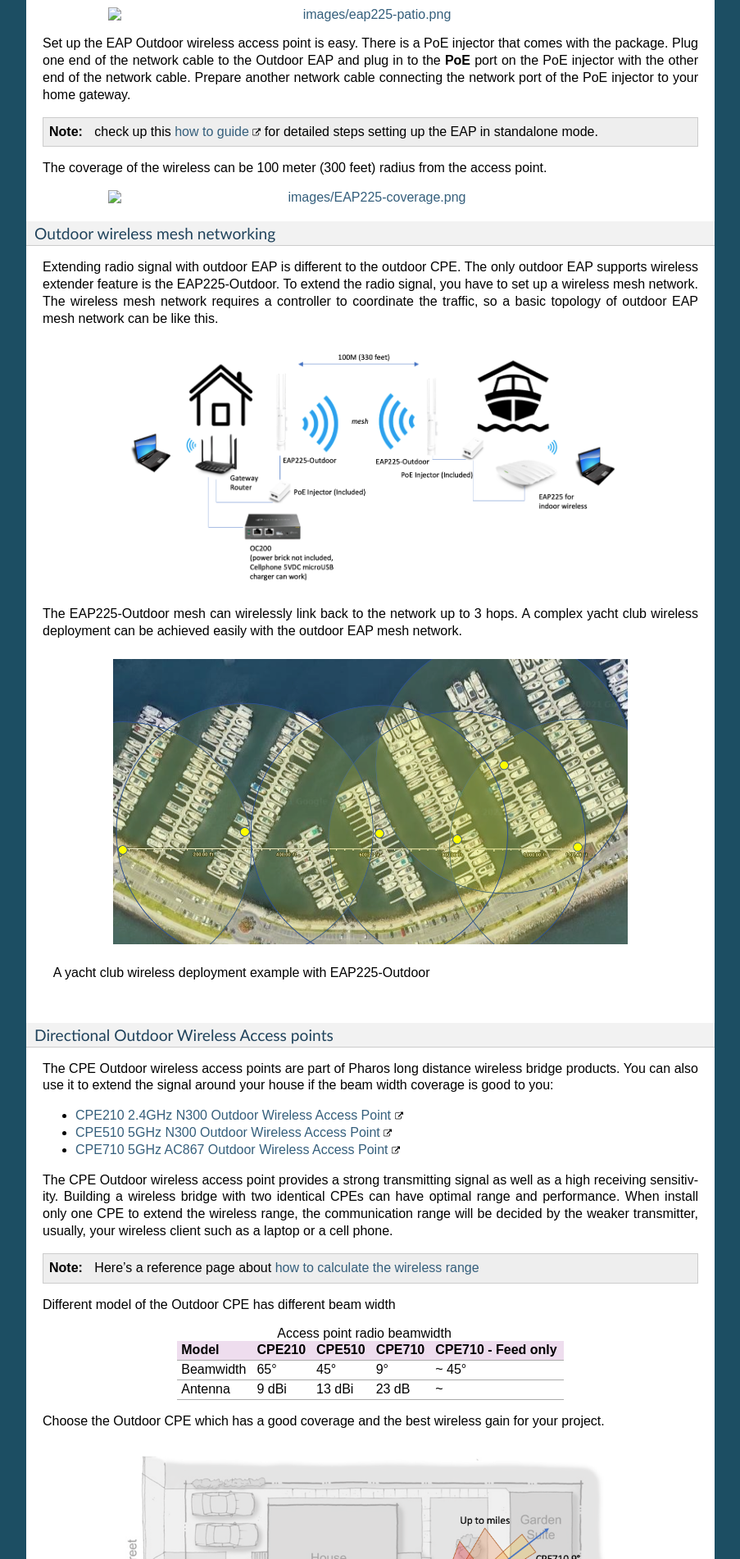
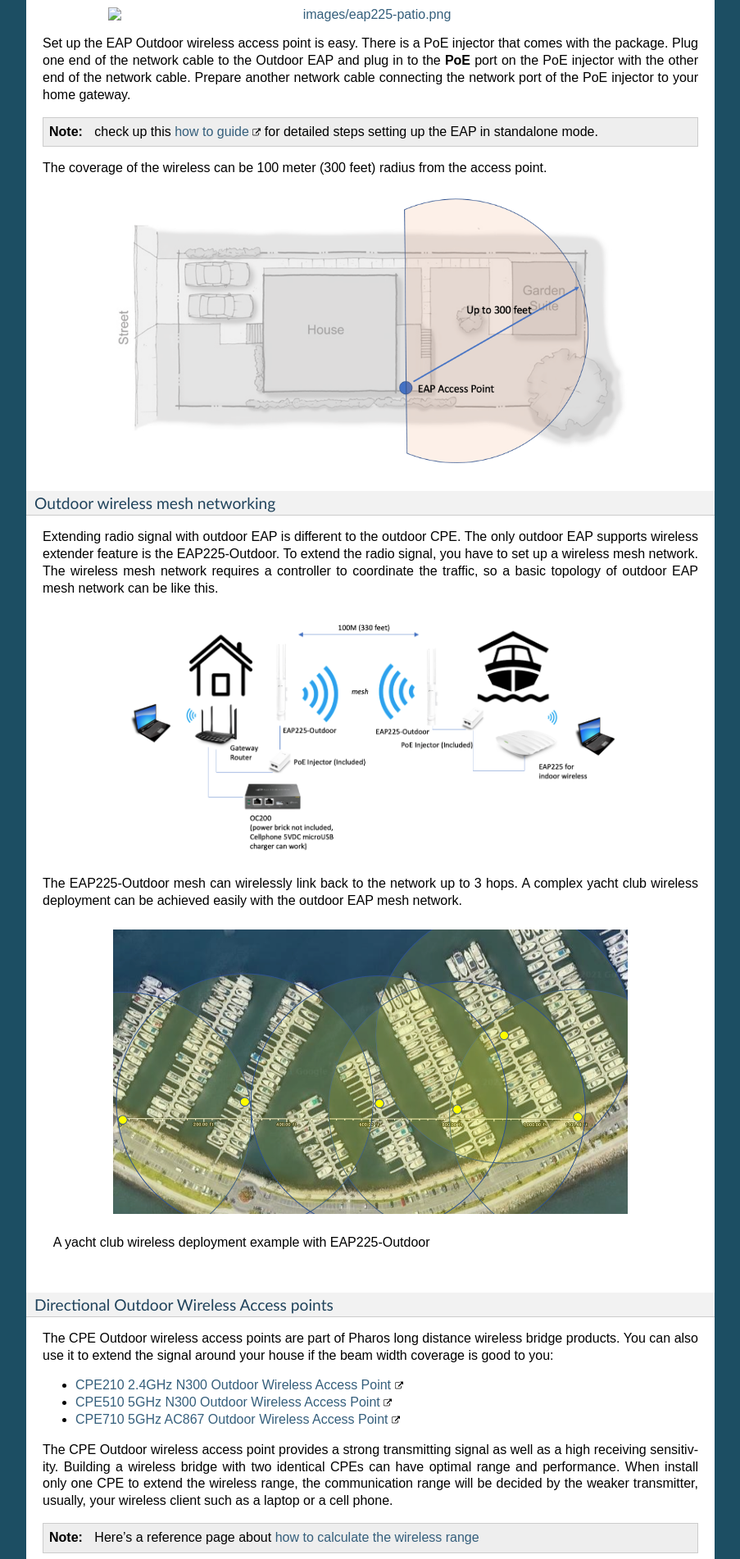
Before and after one commit to vincenttu/tplinkusa-outdoor, a Sphinx documentation site: the page built from source/index.rst, in a window 1280 px wide. Shown: the part 2860-4762 px from the top of the page at 82% size, without its empty margins (198-1101 px from the left). Built offline with Sphinx 7.4.7, drawn with Linux system fonts in a browser that asks for light colours.

Commit message:
3/8/2021

```diff
--- a/source/index.rst
+++ b/source/index.rst
@@ -90,7 +90,7 @@
 
 The coverage of the wireless can be 100 meter (300 feet) radius from the access point.
 
-.. image:: /images/EAP225-coverage.png
+.. image:: /images/eap225-coverage.png
     :width: 80%
     :align: center
 
```
